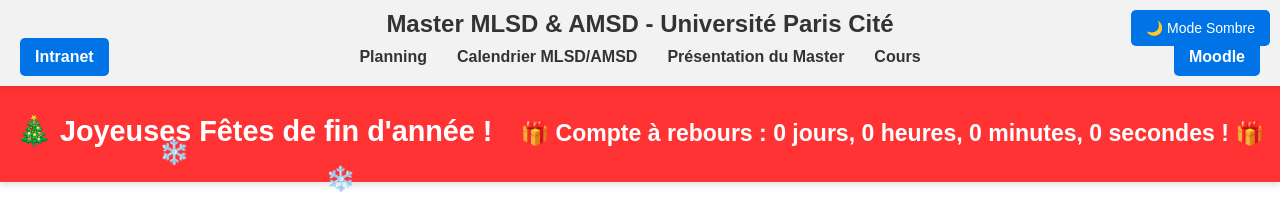
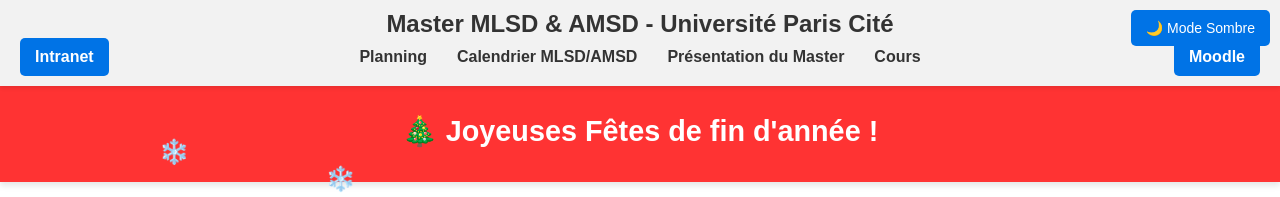
Before and after one commit to singh-24-01/ffmks, a plain HTML site: page index.html in a window 1280 px wide. Shown: the top 197 px of the page. Drawn offline with Linux system fonts and the light colour scheme.

Commit message:
Update index.html

```diff
--- a/index.html
+++ b/index.html
@@ -58,7 +58,7 @@
 <body>
      <!-- Bannière de Noël -->
      <div class="christmas-banner">
-        <h2>🎄 Joyeuses Fêtes de fin d'année !  <span id="countdown" style="font-size: 0.8em; margin-left: 20px; color: white;">🎁 Compte à rebours : <span id="days">0</span> jours, <span id="hours">0</span> heures, <span id="minutes">0</span> minutes, <span id="seconds">0</span> secondes ! 🎁</span></h2>
+        <h2>🎄 Joyeuses Fêtes de fin d'année !  </h2>
     </div>
     <header>
         <h1>Master MLSD & AMSD - Université Paris Cité</h1>
```
